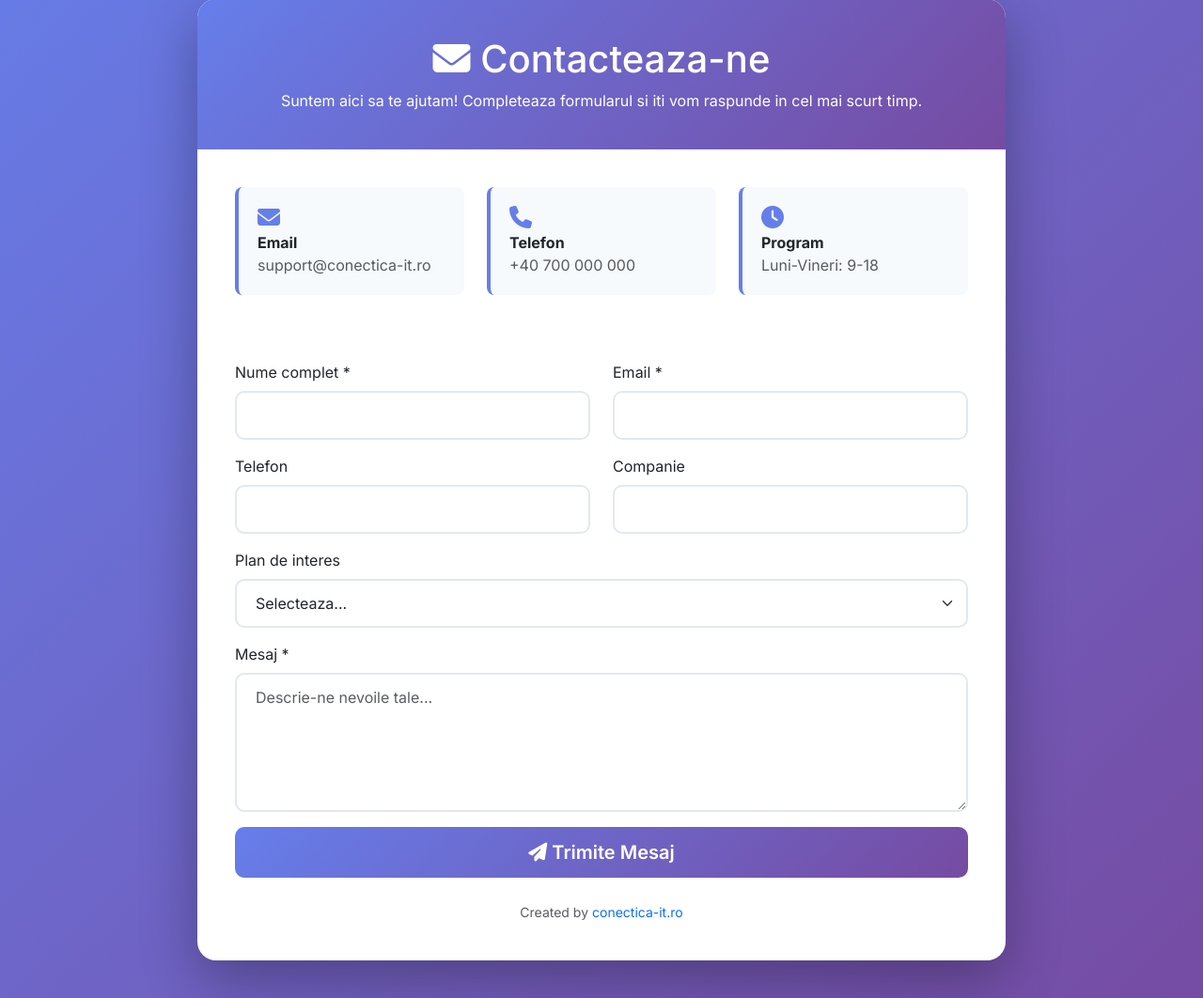
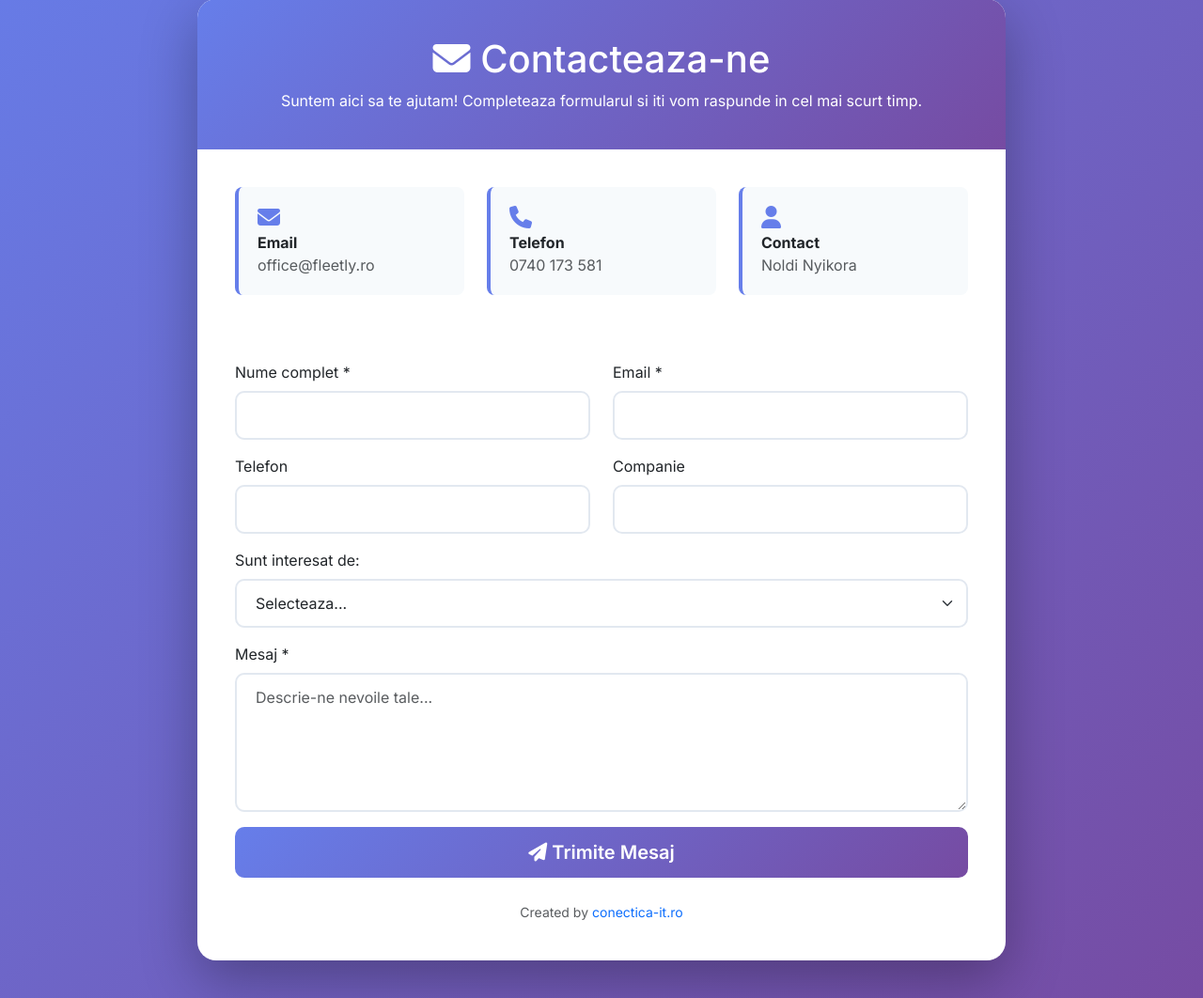
Before and after one commit to nnoldi-hub/fleetly, a PHP site: page /fleet-management/modules/public/views/contact.php in a window 1280 px wide. Shown: the part 151-1213 px from the top of the page at 94% size. Run offline with PHP 8.4, Linux system fonts and the light colour scheme; some libraries are stand-ins or nearby versions.

Commit message:
Update: Hide pricing section (free service), update contact info to office@fleetly.ro and Noldi Nyikora 0740173581

```diff
--- a/modules/public/controllers/LandingController.php
+++ b/modules/public/controllers/LandingController.php
@@ -59,7 +59,7 @@ class LandingController extends Controller
         $phone = $_POST['phone'] ?? '';
         $company = $_POST['company'] ?? '';
         $message = $_POST['message'] ?? '';
-        $plan = $_POST['plan'] ?? '';
+        $interest = $_POST['interest'] ?? '';
 
         // Validare
         if (empty($name) || empty($email) || empty($message)) {
@@ -84,13 +84,13 @@ class LandingController extends Controller
                 <p><strong>Email:</strong> {$email}</p>
                 <p><strong>Telefon:</strong> {$phone}</p>
                 <p><strong>Companie:</strong> {$company}</p>
-                <p><strong>Plan interes:</strong> {$plan}</p>
+                <p><strong>Interes:</strong> {$interest}</p>
                 <p><strong>Mesaj:</strong></p>
                 <p>{$message}</p>
             ";
 
             $sent = $mailer->send(
-                'support@conectica-it.ro',
+                'office@fleetly.ro',
                 'Mesaj nou de contact - Fleet Management',
                 $emailContent
             );
--- a/modules/public/views/contact.php
+++ b/modules/public/views/contact.php
@@ -145,7 +145,7 @@
                             <i class="fas fa-envelope"></i>
                             <div>
                                 <strong>Email</strong>
-                                <p class="mb-0 text-muted">support@conectica-it.ro</p>
+                                <p class="mb-0 text-muted">office@fleetly.ro</p>
                             </div>
                         </div>
                     </div>
@@ -154,16 +154,16 @@
                             <i class="fas fa-phone"></i>
                             <div>
                                 <strong>Telefon</strong>
-                                <p class="mb-0 text-muted">+40 700 000 000</p>
+                                <p class="mb-0 text-muted">0740 173 581</p>
                             </div>
                         </div>
                     </div>
                     <div class="col-md-4 mb-3">
                         <div class="info-box">
-                            <i class="fas fa-clock"></i>
+                            <i class="fas fa-user"></i>
                             <div>
-                                <strong>Program</strong>
-                                <p class="mb-0 text-muted">Luni-Vineri: 9-18</p>
+                                <strong>Contact</strong>
+                                <p class="mb-0 text-muted">Noldi Nyikora</p>
                             </div>
                         </div>
                     </div>
@@ -193,12 +193,13 @@
                     </div>
 
                     <div class="mb-3">
-                        <label class="form-label">Plan de interes</label>
-                        <select class="form-select" name="plan">
+                        <label class="form-label">Sunt interesat de:</label>
+                        <select class="form-select" name="interest">
                             <option value="">Selecteaza...</option>
-                            <option value="starter" <?= isset($_GET['plan']) && $_GET['plan'] == 'starter' ? 'selected' : '' ?>>Starter (49€/luna)</option>
-                            <option value="professional" <?= isset($_GET['plan']) && $_GET['plan'] == 'professional' ? 'selected' : '' ?>>Professional (149€/luna)</option>
-                            <option value="enterprise" <?= isset($_GET['plan']) && $_GET['plan'] == 'enterprise' ? 'selected' : '' ?>>Enterprise (Custom)</option>
+                            <option value="demo">Demonstratie sistem</option>
+                            <option value="info">Informatii generale</option>
+                            <option value="support">Suport tehnic</option>
+                            <option value="custom">Solutie personalizata</option>
                         </select>
                     </div>
 
```
Also changed, not shown: modules/public/views/landing.php (+11 -14 lines).
